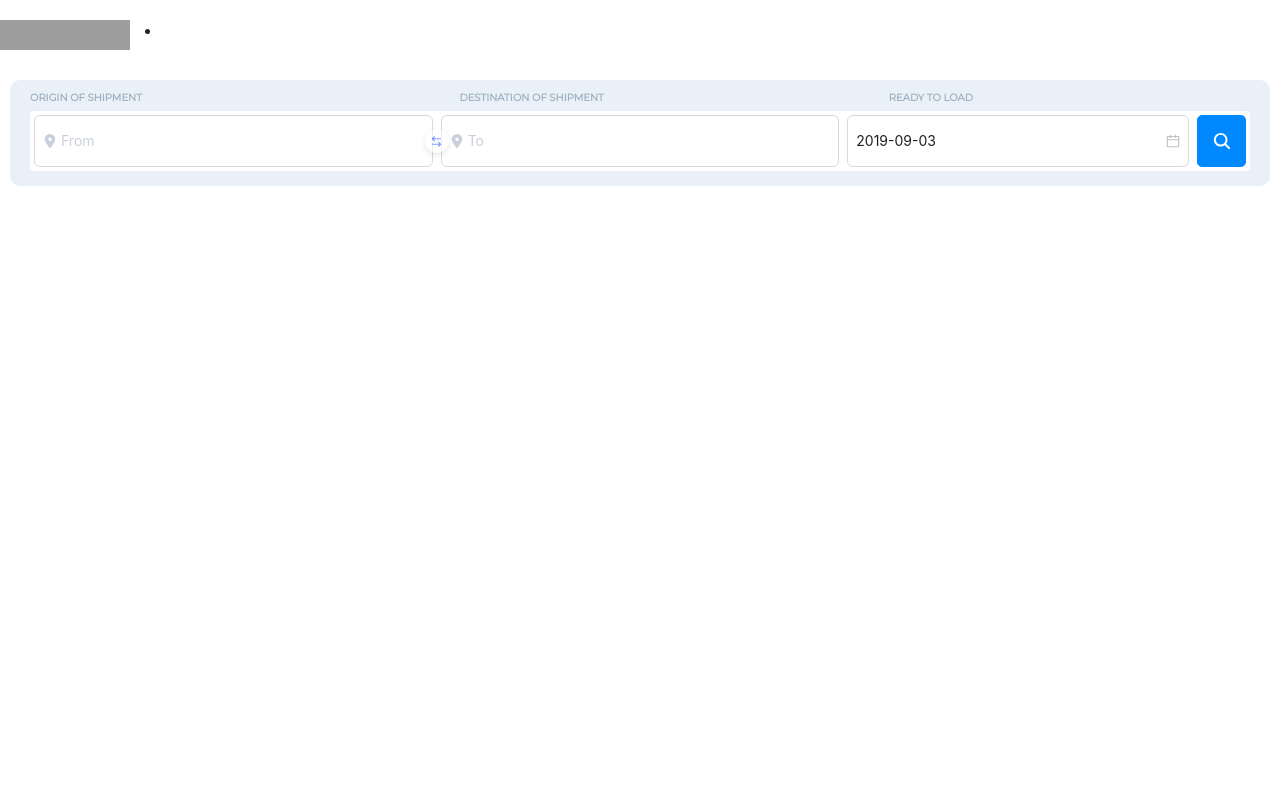
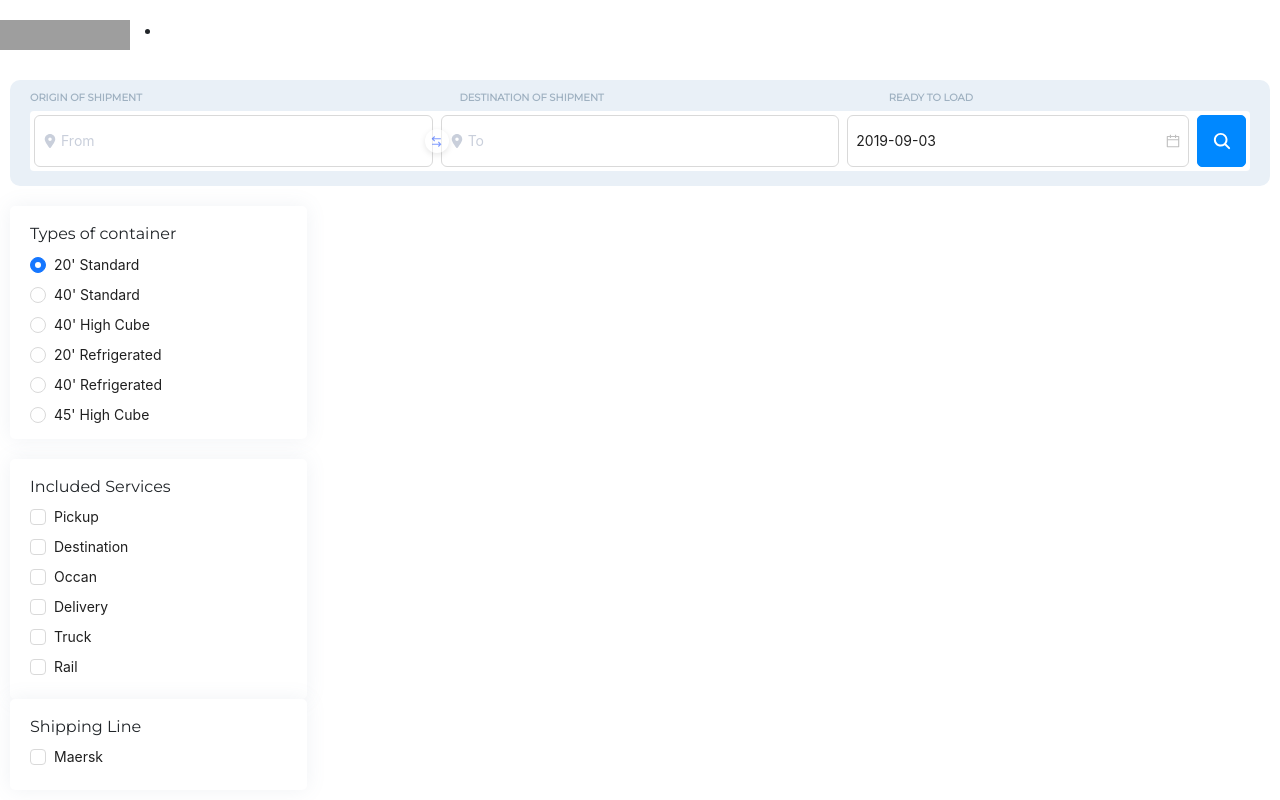
Before and after one commit to Tasniasamia/Login_web, a React (Vite) app: page / in a window 1280 px wide. Built offline with nearby package versions, Linux system fonts and the light colour scheme; grey boxes are pictures that could not be loaded.

Commit message:
only side bar done

```diff
--- a/src/Components/hero.jsx
+++ b/src/Components/hero.jsx
@@ -1,9 +1,19 @@
-import { DatePicker, Dropdown, Input, Space } from "antd";
+import {
+  Checkbox,
+  Col,
+  DatePicker,
+  Dropdown,
+  Input,
+  Radio,
+  Row,
+  Space,
+} from "antd";
 import dayjs from "dayjs";
 import { FaLocationDot } from "react-icons/fa6";
 import { RiArrowLeftRightLine } from "react-icons/ri";
 import customParseFormat from "dayjs/plugin/customParseFormat";
 import { IoSearch } from "react-icons/io5";
+import { useState } from "react";
 
 const Hero = () => {
   dayjs.extend(customParseFormat);
@@ -11,21 +21,35 @@ const Hero = () => {
   const items = [
     {
       label: <a href="https://www.antgroup.com">1st menu item</a>,
-      key: '0',
+      key: "0",
     },
     {
       label: <a href="https://www.aliyun.com">2nd menu item</a>,
-      key: '1',
+      key: "1",
     },
     {
-      type: 'divider',
+      type: "divider",
     },
     {
-      label: '3rd menu item',
-      key: '3',
+      label: "3rd menu item",
+      key: "3",
     },
   ];
+  const options = [
+    "pickup",
+    "destination",
+    "Occan",
+    "Delivery",
+    "Truck",
+    "Rail",
+  ];
+  const [value, setValue] = useState(1);
+  const onChange = (e) => {
+    console.log("radio checked", e.target.value);
+    setValue(e.target.value);
+  };
   return (
+    <div>
       <div className="box-container ">
         <div className=" w-full b-input d-md-flex d-none flex-md-row flex-column justify-content-between gap-2 box-container2">
           <div className="location">ORIGIN OF SHIPMENT</div>
@@ -37,31 +61,22 @@ const Hero = () => {
             menu={{
               items,
             }}
-            trigger={['click']}
+            trigger={["click"]}
             className="p-2 location"
           >
-        <Input
-          placeholder="From"
-          prefix={<FaLocationDot />}
-
-        />
+            <Input placeholder="From" prefix={<FaLocationDot />} />
           </Dropdown>
           <div className="icon ">
             <RiArrowLeftRightLine size={13} style={{ color: "#0139ff" }} />
           </div>
-
           <Dropdown
             menu={{
               items,
             }}
-            trigger={['click']}
+            trigger={["click"]}
             className="p-2 location"
           >
-        <Input
-          placeholder="To"
-          prefix={<FaLocationDot />}
-
-        />
+            <Input placeholder="To" prefix={<FaLocationDot />} />
           </Dropdown>
           <DatePicker
             placeholder={`${new Date().toISOString().slice(0, 10)}`}
@@ -71,9 +86,46 @@ const Hero = () => {
             maxDate={dayjs("2020-10-31", dateFormat)}
             className="location2 p-2"
           />
-
           <div className="search">
             <IoSearch size={20} className="text-white icon2" />
+          </div>
+        </div>
+      </div>
+      <div className="row row-cols-md-4">
+        <div className="col">
+          <div className="menu-box"style={{marginBottom:'20px'}}>
+            <h4 className="menu-title">Types of container</h4>
+            <Radio.Group onChange={onChange} value={value}>
+              <Space direction="vertical" className="menu-text">
+                <Radio value={1}>{`20'`} Standard</Radio>
+                <Radio value={2}>{`40'`} Standard</Radio>
+                <Radio value={3}>{`40'`} High Cube</Radio>
+                <Radio value={4}>{`20'`} Refrigerated</Radio>
+                <Radio value={5}>{`40'`} Refrigerated</Radio>
+                <Radio value={6}>{`45'`} High Cube</Radio>
+              </Space>
+            </Radio.Group>
+          </div>
+          <div className="menu-box">
+            <h4 className="menu-title">Included Services</h4>
+            <Row>
+              {options.map((i, item) => {
+                return (
+                  <Col span={16} key={item} className="mb-2 text-capitalize">
+                    <Checkbox value={i}>{i}</Checkbox>
+                  </Col>
+                );
+              })}
+            </Row>
+          </div>
+          <div className="menu-box">
+            <h4 className="menu-title">Shipping Line</h4>
+            <Row>
+              <Col span={16} className="mb-2 text-capitalize">
+                <Checkbox value='Maersk'>Maersk</Checkbox>
+              </Col>
+            </Row>
+          </div>
         </div>
       </div>
     </div>
--- a/src/index.css
+++ b/src/index.css
@@ -206,9 +206,28 @@ body {
   font-weight: 600;
   position: relative;
   z-index: 20;
+  margin-bottom: 20px;
 }
 .box-container2 {
   padding: 0 0 6px 0;
+}
+.menu-box {
+  background-color: #fff;
+  border-radius: 5px;
+  padding: 13.5px 20px;
+  box-shadow: 0 0 20px rgba(105, 126, 157, 0.1);
+
+}
+.menu-title {
+  font-weight: 500;
+  margin-bottom: 10px !important;
+  margin-top:4px!important;
+  font-size:16px;
+  color:#212529!important;
+}
+.menu-text{
+  font-size:14px!important;
+  color:#15354e!important;
 }
 @media screen and (max-width: 768px) {
   .search {
```
Lines whose indentation alone changed are shown as unchanged.
